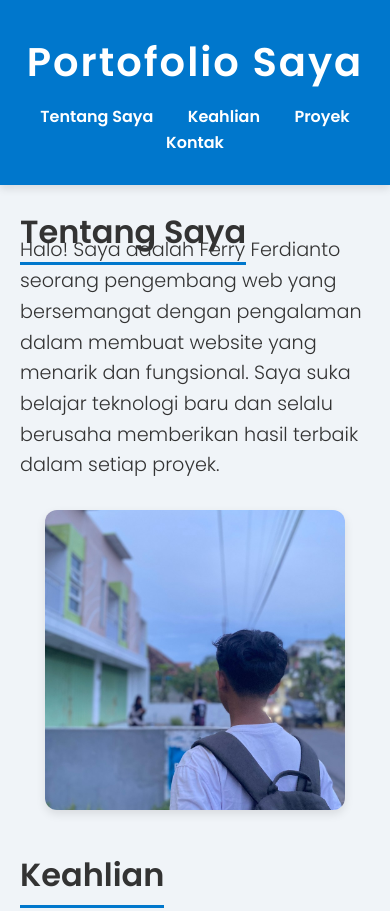
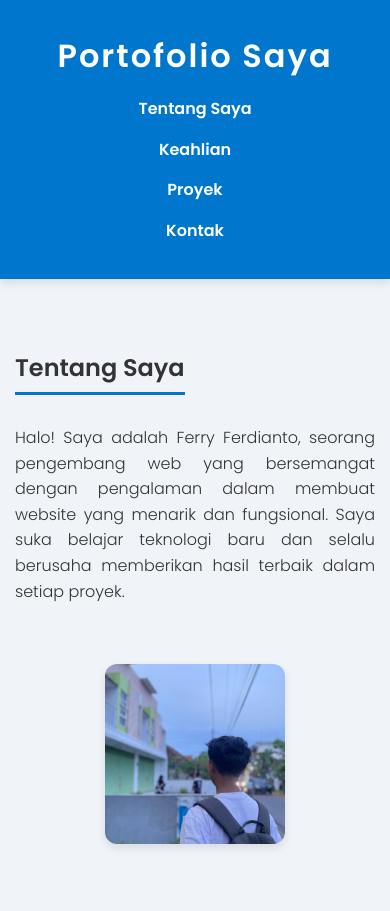
Before and after one commit to FerryFerdianto24/FerryFerdianto, a plain HTML site: page index.html in a window 390 px wide. Shown: the top 911 px of the page. Drawn offline with Linux system fonts and the light colour scheme.

Commit message:
Update index.html

```diff
--- a/index.html
+++ b/index.html
@@ -2,7 +2,6 @@
 <html lang="id">
 <head>
     <meta charset="UTF-8" />
-
     <meta name="viewport" content="width=device-width, initial-scale=1" />
     <title>Ferry Ferdianto</title>
     <style>
@@ -68,24 +67,27 @@
             border-bottom: 3px solid #0077cc;
             display: inline-block;
             padding-bottom: 5px;
-            margin-top:-50px;
+            margin-top: 30px;
+        }
+
+        .about-container {
+            display: flex;
+            flex-wrap: wrap;
+            align-items: center;
+            gap: 30px;
+            margin-top: 20px;
+        }
+
+        .about-text {
+            flex: 1;
+            min-width: 250px;
         }
 
         .about p {
             font-size: 1.2rem;
             max-width: 700px;
-            margin-top:-50px;
-        }
-        .about-container {
-    display: flex;
-    flex-wrap: wrap;
-    align-items: center;
-    gap: 30px;
-}
-
-.about-text {
-    flex: 1;
-    min-width: 250px;
+            margin: 0;
+            text-align: justify;
         }
 
         .about-image {
@@ -95,20 +97,19 @@
         }
 
         .about-image img {
-    width: 300px; /* Ukuran kotak (boleh kamu ganti 250px atau 200px) */
-    height: 300px;
+            width: 250px;
+            height: 250px;
             object-fit: cover;
             border-radius: 12px;
             box-shadow: 0 4px 10px rgba(0,0,0,0.1);
-    margin-top: -20px
+            margin-top: 10px;
         }
-
 
         .skills {
             display: flex;
             flex-wrap: wrap;
             gap: 15px;
-
+            margin-top: 30px;
         }
 
         .skill {
@@ -120,14 +121,12 @@
             box-shadow: 0 2px 5px rgba(0,0,0,0.1);
             transition: background 0.3s ease;
             cursor: default;
-            text-decoration : none;
+            text-decoration: none;
         }
 
         .skill:hover {
             background: #005fa3;
         }
-
-
 
         .projects {
             display: grid;
@@ -179,7 +178,6 @@
             box-shadow: 0 -4px 8px rgba(0,0,0,0.1);
         }
 
-        /* Button style */
         .btn-contact {
             display: inline-block;
             background: #ffcc00;
@@ -197,8 +195,63 @@
             background: #e6b800;
         }
 
-        .gambar {
+        /* Responsive untuk HP */
+        @media (max-width: 600px) {
+            header h1 {
+                font-size: 2rem;
+            }
 
+            nav {
+                display: flex;
+                flex-direction: column;
+                align-items: center;
+                gap: 5px;
+            }
+
+            nav a {
+                margin: 5px 0;
+            }
+
+            main {
+                padding: 0 15px;
+            }
+
+            h2 {
+                font-size: 1.5rem;
+                margin-top: 30px;
+                margin-bottom: 10px;
+            }
+
+            .about p {
+                font-size: 1rem;
+                margin: 0 auto 20px;
+                text-align: justify;
+            }
+
+            .about-container {
+                flex-direction: column;
+                text-align: center;
+            }
+
+            .about-image img {
+                width: 180px;
+                height: 180px;
+                margin-top: 10px;
+            }
+
+            .projects {
+                grid-template-columns: 1fr;
+            }
+
+            .btn-contact {
+                width: 100%;
+                text-align: center;
+                padding: 12px 0;
+            }
+
+            section {
+                margin-bottom: 40px;
+            }
         }
     </style>
 </head>
@@ -217,13 +270,14 @@
             <h2>Tentang Saya</h2>
             <div class="about-container">
                 <div class="about-text">
-            <p>Halo! Saya adalah Ferry Ferdianto seorang pengembang web yang bersemangat dengan pengalaman dalam membuat website yang menarik dan fungsional. Saya suka belajar teknologi baru dan selalu berusaha memberikan hasil terbaik dalam setiap proyek.</p>
+                    <p>Halo! Saya adalah Ferry Ferdianto, seorang pengembang web yang bersemangat dengan pengalaman dalam membuat website yang menarik dan fungsional. Saya suka belajar teknologi baru dan selalu berusaha memberikan hasil terbaik dalam setiap proyek.</p>
                 </div>
                 <div class="about-image">
                     <img src="IMG-20250403-WA0024.jpg" alt="Tentang Saya">
                 </div>
             </div>
         </section>
+
         <section id="skills" class="skills-section">
             <h2>Keahlian</h2>
             <p style="font-size: 1.1rem; margin-bottom: 25px; color: #555;">
@@ -235,18 +289,14 @@
                     <img src="Flower, sun, beauty😍.jpeg" alt="Keahlian" class="project-image" />
                     <div class="project-content">
                         <h3 class="project-title">Beberapa Bidang Keahlian Saya</h3>
-                <p class="project-description">Saya Adalah Seorang Yang Lumayan Ahli Dalam Bidang Apapun, Mulai Dari Pendidikan, Olahraga, Dan Pertanian.</p>
+                        <p class="project-description">Saya adalah seorang yang lumayan ahli dalam bidang apapun, mulai dari pendidikan, olahraga, dan pertanian.</p>
                     </div>
                 </div>
             </div>
-    <div class="skills" style="margin-top: 30px;">
+            <div class="skills">
                 <a class="skill" href="fer.html">Klik Disini Untuk Beralih Ke Bagian Bidang Keahlian</a>
             </div>
-
         </section>
-
-
-
 
         <section id="projects" class="projects-section">
             <h2>Proyek</h2>
@@ -274,6 +324,7 @@
                 </div>
             </div>
         </section>
+
         <section id="contact" class="contact-section">
             <h2>Kontak</h2>
             <p>Jika Anda tertarik bekerja sama atau ingin menghubungi saya, silakan klik tombol di bawah ini.</p>
```
Lines whose indentation alone changed are shown as unchanged.
